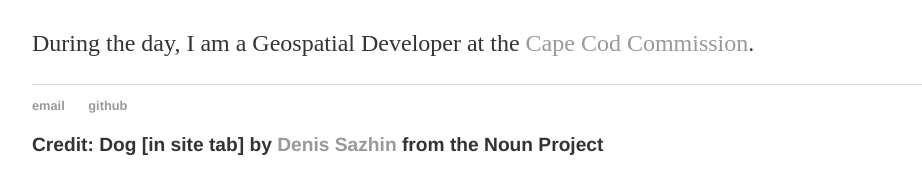
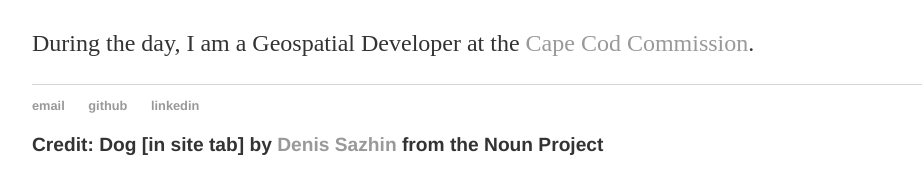
Before and after one commit to shawnmgoulet/shawnmgoulet.github.io, a Jekyll site: the page index.html, which Jekyll copies as it is, in a window 1280 px wide. Shown: the part 317-511 px from the top of the page, without its empty margins (160-1082 px from the left). Built offline with Jekyll 4.4.1, drawn with Linux system fonts in a browser that asks for light colours.

Commit message:
updated index.html footer.

```diff
--- a/index.html
+++ b/index.html
@@ -30,8 +30,9 @@
 	</div>
 	<footer>
 		<ul>
-			<li><a href="mailto:hi@shawngoulet.com" target="_top">email</a></li>
-			<li><a href="https://github.com/shawnmgoulet" target="_blank">github</a></li>
+			<li><a href="mailto:hi@shawngoulet.com">email</a></li>
+			<li><a href="https://github.com/shawnmgoulet">github</a></li>
+			<li><a href="https://www.linkedin.com/in/shawngoulet/">linkedin</a></li>
 			<li><p>Credit: Dog [in site tab] by <a href="https://thenounproject.com/iconka/" target="_blank">Denis Sazhin</a> from the Noun Project</p></li>
 		</ul>
 	</footer>
```
